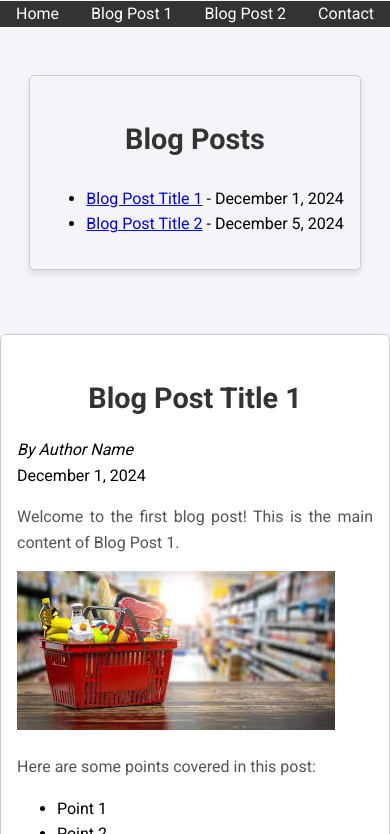
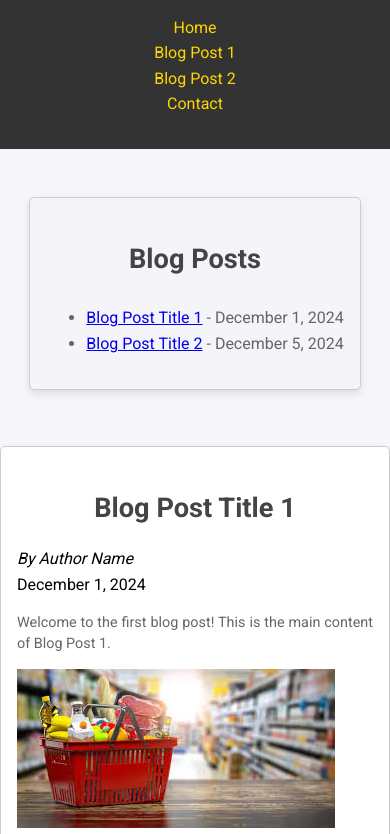
Before and after one commit to mahmoudElziny/HTML-Sprints-Task, a plain HTML site: page index.html in a window 390 px wide. Shown: the part 93-927 px from the top of the page. Drawn offline with Linux system fonts and the light colour scheme.

Commit message:
Media Queries - Colors, Backgrounds, and Media Queries

```diff
--- a/index.html
+++ b/index.html
@@ -114,5 +114,8 @@
       </table>
     </section>
   </main>
+  <footer>
+    <p>&copy; 2024 My Blog. All rights reserved.</p>
+  </footer>
 </body>
 </html>
--- a/style.css
+++ b/style.css
@@ -11,8 +11,10 @@ body {
 }
 
 body {
-    font-family: 'Roboto', Arial, sans-serif; /* Custom Google Font */
-    line-height: 1.6; /* Improved readability */
+    font-family: 'Roboto', Arial, sans-serif;
+    /* Custom Google Font */
+    line-height: 1.6;
+    /* Improved readability */
 }
 
 /* Blog post titles */
@@ -25,16 +27,20 @@ h2 {
     padding: 0.5rem;
 }
 
-h1, h2 {
-    font-weight: 700; /* Bold font for headings */
+h1,
+h2 {
+    font-weight: 700;
+    /* Bold font for headings */
     color: #333;
     margin-bottom: 0.5rem;
 }
 
 p {
-    font-size: 1rem; /* Standard paragraph size */
+    font-size: 1rem;
+    /* Standard paragraph size */
     color: #555;
-    text-align: justify; /* Align text for better reading */
+    text-align: justify;
+    /* Align text for better reading */
 }
 
 
@@ -65,10 +71,12 @@ nav ul li a:hover {
 /* Navigation Menu Flexbox */
 .nav-menu ul {
     display: flex;
-    justify-content: space-around; /* Evenly spaced items */
+    justify-content: space-around;
+    /* Evenly spaced items */
     padding: 0;
     list-style: none;
-    background-color: #333; /* Dark background for navigation */
+    background-color: #333;
+    /* Dark background for navigation */
     color: white;
 }
 
@@ -83,7 +91,8 @@ nav ul li a:hover {
 }
 
 .nav-menu ul li a:hover {
-    background-color: #007BFF; /* Highlight effect */
+    background-color: #007BFF;
+    /* Highlight effect */
     color: white;
     border-radius: 5px;
 }
@@ -92,13 +101,15 @@ nav ul li a:hover {
 .blog-layout {
     display: flex;
     justify-content: space-between;
-    gap: 2rem; /* Space between columns */
+    gap: 2rem;
+    /* Space between columns */
     margin: 2rem auto;
     max-width: 1200px;
 }
 
 .blog-column {
-    flex: 1; /* Columns take equal width */
+    flex: 1;
+    /* Columns take equal width */
 }
 
 #blog-list {
@@ -118,8 +129,120 @@ nav ul li a:hover {
 /* Responsive Design */
 @media (max-width: 768px) {
     .blog-layout {
-      flex-direction: column; /* Stack columns vertically */
+        flex-direction: column;
+        /* Stack columns vertically */
     }
 }
 
 /* Global Typography */
+
+/* Header and Footer Background */
+header {
+    background-color: #333;
+    /* Dark gray */
+    color: white;
+    /* White text for contrast */
+    padding: 1rem;
+    text-align: center;
+}
+
+footer {
+    background-color: #333;
+    color: white;
+    text-align: center;
+    padding: 1rem;
+    margin-top: 2rem;
+}
+
+/* Navigation Links */
+.nav-menu ul li a {
+    color: #FFD700;
+    /* Gold links for better visibility */
+}
+
+.nav-menu ul li a:hover {
+    color: #FFA500;
+    /* Orange for hover effect */
+}
+
+/* Blog Post Titles and Descriptions */
+h1,
+h2 {
+    color: #444;
+    /* Darker gray for titles */
+}
+
+p,
+ul,
+ol {
+    color: #666;
+    /* Medium gray for descriptions */
+}
+
+/* Homepage Background */
+body {
+    background: linear-gradient(to bottom, #f4f4f9, #ffffff);
+    /* Subtle gradient */
+}
+
+/* Blog Section Background */
+section {
+    background-color: #ffffff;
+    /* White background for content */
+    border-radius: 5px;
+    box-shadow: 0 4px 8px rgba(0, 0, 0, 0.1);
+    /* Subtle shadow for depth */
+}
+
+
+/* media queries for responsiveness */
+/* Default Layout (Desktop) */
+.blog-layout {
+    display: flex;
+    gap: 2rem;
+    margin: 2rem auto;
+}
+
+/* Responsive Design for Smaller Screens */
+@media (max-width: 768px) {
+    .blog-layout {
+        flex-direction: column;
+        /* Stack columns vertically */
+        gap: 1rem;
+    }
+
+    /* Adjust Typography for Smaller Screens */
+    h1,
+    h2 {
+        font-size: 1.5rem;
+        /* Slightly smaller headings */
+    }
+
+    p {
+        font-size: 0.9rem;
+        /* Reduce paragraph size */
+        line-height: 1.5;
+        /* Maintain readability */
+    }
+
+    /* Navigation Menu */
+    .nav-menu ul {
+        flex-direction: column;
+        /* Stack navigation links vertically */
+        text-align: center;
+    }
+}
+
+/* Adjustments for Tablets (e.g., 1024px) */
+@media (max-width: 1024px) {
+    .blog-layout {
+        gap: 1.5rem;
+        /* Reduce spacing between columns */
+    }
+
+    h1,
+    h2 {
+        font-size: 1.7rem;
+        /* Slightly smaller headings */
+    }
+}
```
Lines whose indentation alone changed are shown as unchanged.
